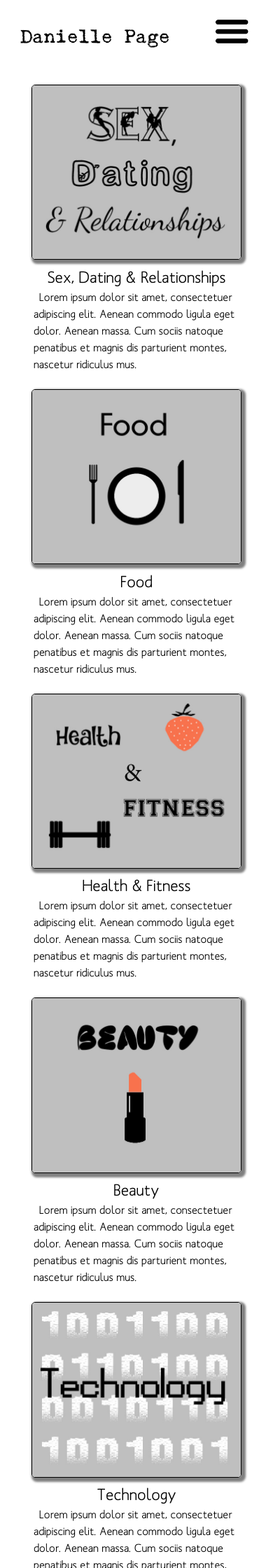
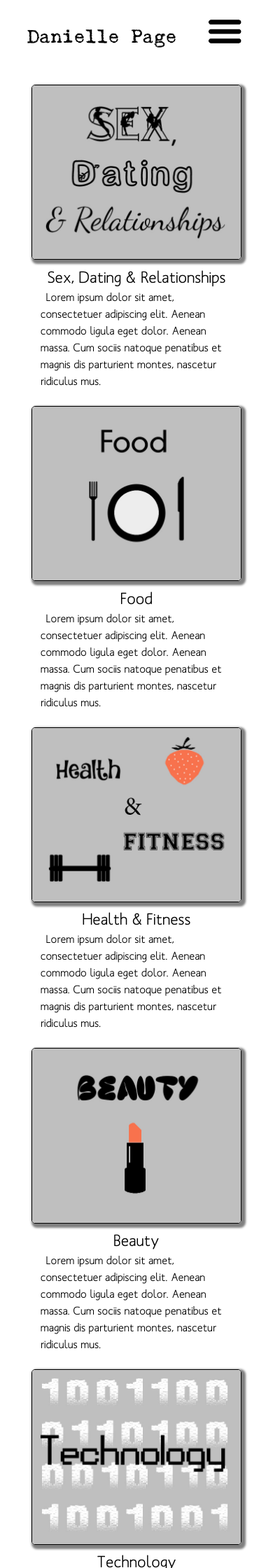
Before and after one commit to thedaniellepage/thedaniellepage, a Jekyll site: the page built from published-work.html, in a window 390 px wide. Shown: the top 2240 px of the page at 70% size. Built offline with Jekyll 4.4.1, drawn with Linux system fonts in a browser that asks for light colours; nearby versions of some CDN libraries.

Commit message:
gitty titties

```diff
--- a/css/main.css
+++ b/css/main.css
@@ -155,7 +155,7 @@
     	-moz-transition: max-width .5s ease;
     	-o-transition: max-width .5s ease;
     	transition: max-width .5s ease;
-		max-width:100%;
+		max-width:95%;
 	}
 }
 
```
